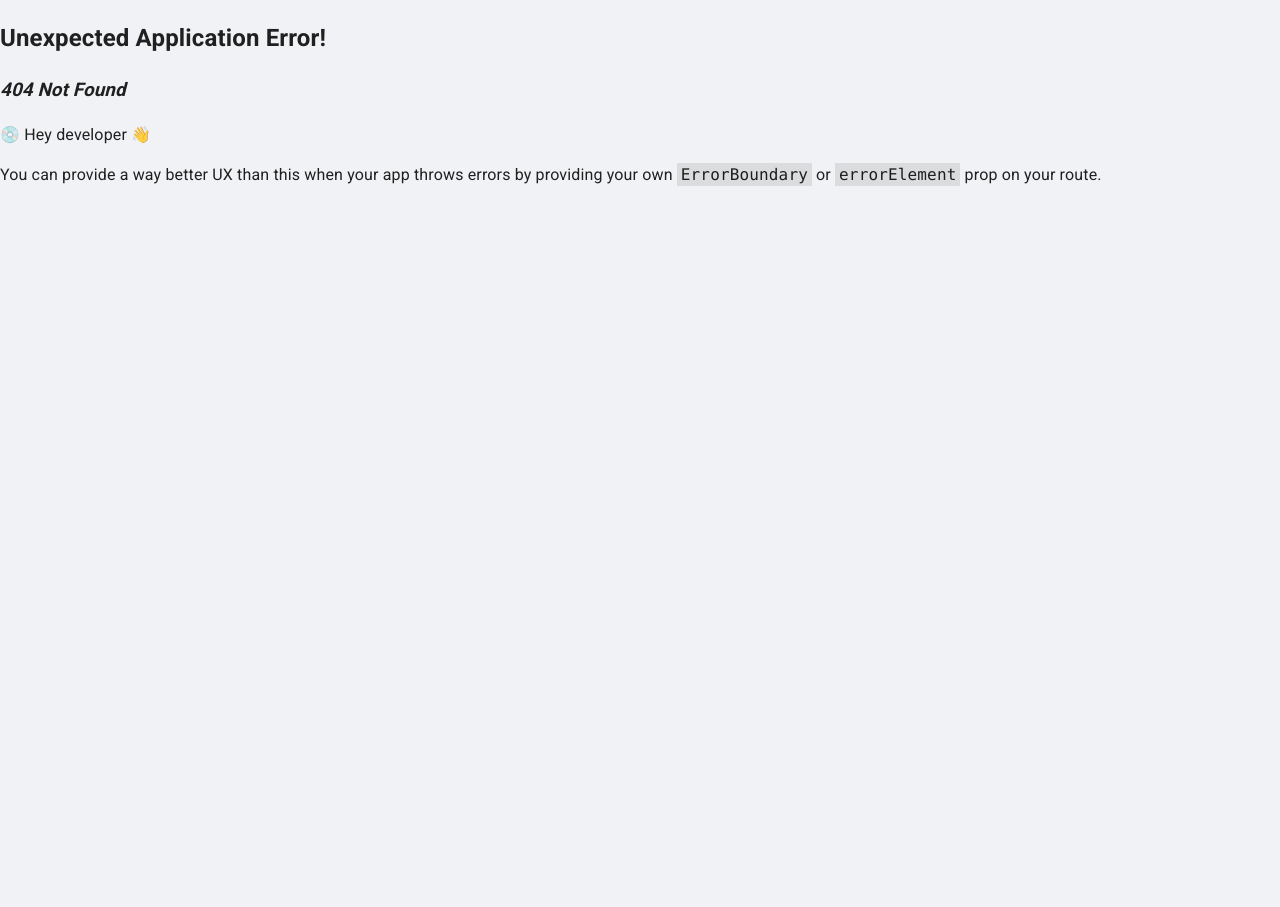
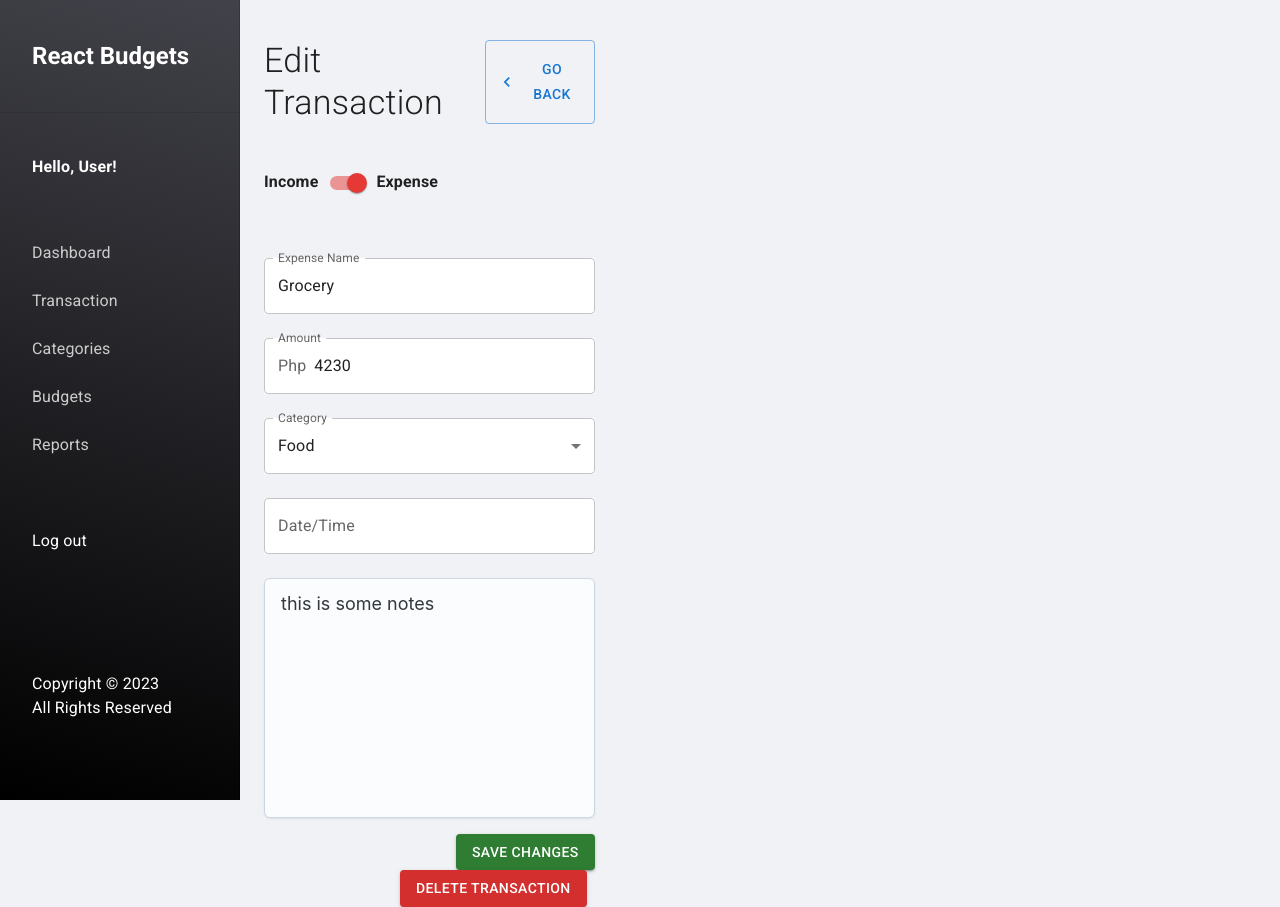
Before and after one commit to jaz016/react-budgets, a React (Create React App) app: page /transaction/edit/1 in a window 1280 px wide. Before the commit this address had no page. Before the commit the page ends 820 px from the top, so only its background shows below. Built offline with nearby package versions, Linux system fonts and the light colour scheme; data requests are answered from the project's data file.

Commit message:
build Edit Transaction Page - connected API and added autopopulate

```diff
--- a/data/db.json
+++ b/data/db.json
@@ -2,7 +2,7 @@
 	"transactions": [
 		{
 			"id": 1,
-			"type": "Expense",
+			"type": "expense",
 			"name": "Grocery",
 			"amount": 4230,
 			"category": "Food",
@@ -11,7 +11,7 @@
 		},
 		{
 			"id": 2,
-			"type": "Expense",
+			"type": "expense",
 			"name": "Restaurant",
 			"amount": 2500,
 			"category": "Food",
@@ -20,7 +20,7 @@
 		},
 		{
 			"id": 3,
-			"type": "Expense",
+			"type": "expense",
 			"name": "Gas",
 			"amount": 5000,
 			"category": "Transportation",
@@ -29,7 +29,7 @@
 		},
 		{
 			"id": 4,
-			"type": "Expense",
+			"type": "expense",
 			"name": "Movie Tickets",
 			"amount": 1500,
 			"category": "Entertainment",
@@ -38,7 +38,7 @@
 		},
 		{
 			"id": 5,
-			"type": "Expense",
+			"type": "expense",
 			"name": "Gym Membership",
 			"amount": 3000,
 			"category": "Fitness",
@@ -47,7 +47,7 @@
 		},
 		{
 			"id": 6,
-			"type": "Expense",
+			"type": "expense",
 			"name": "Clothing",
 			"amount": 2000,
 			"category": "Shopping",
@@ -56,7 +56,7 @@
 		},
 		{
 			"id": 7,
-			"type": "Expense",
+			"type": "expense",
 			"name": "Internet Bill",
 			"amount": 4000,
 			"category": "Utilities",
@@ -65,7 +65,7 @@
 		},
 		{
 			"id": 8,
-			"type": "Income",
+			"type": "income",
 			"name": "Work",
 			"amount": 15000,
 			"category": "Salary",
@@ -74,7 +74,7 @@
 		},
 		{
 			"id": 9,
-			"type": "Expense",
+			"type": "expense",
 			"name": "Taxi Fare",
 			"amount": 750,
 			"category": "Transportation",
@@ -83,7 +83,7 @@
 		},
 		{
 			"id": 10,
-			"type": "Expense",
+			"type": "expense",
 			"name": "Books",
 			"amount": 2000,
 			"category": "Education",
@@ -92,7 +92,7 @@
 		},
 		{
 			"id": 11,
-			"type": "Expense",
+			"type": "expense",
 			"name": "Coffee",
 			"amount": 350,
 			"category": "Food",
@@ -101,7 +101,7 @@
 		},
 		{
 			"id": 12,
-			"type": "Expense",
+			"type": "expense",
 			"name": "Concert Tickets",
 			"amount": 5000,
 			"category": "Entertainment",
@@ -110,7 +110,7 @@
 		},
 		{
 			"id": 13,
-			"type": "Expense",
+			"type": "expense",
 			"name": "Medical Expenses",
 			"amount": 10000,
 			"category": "Health",
@@ -119,7 +119,7 @@
 		},
 		{
 			"id": 14,
-			"type": "Expense",
+			"type": "expense",
 			"name": "Home Decor",
 			"amount": 3000,
 			"category": "Shopping",
@@ -128,7 +128,7 @@
 		},
 		{
 			"id": 15,
-			"type": "Expense",
+			"type": "expense",
 			"name": "Electricity Bill",
 			"amount": 6000,
 			"category": "Utilities",
@@ -137,7 +137,7 @@
 		},
 		{
 			"id": 16,
-			"type": "Expense",
+			"type": "expense",
 			"name": "Laptop",
 			"amount": 50000,
 			"category": "Electronics",
@@ -146,7 +146,7 @@
 		},
 		{
 			"id": 17,
-			"type": "Expense",
+			"type": "expense",
 			"name": "Subway Fare",
 			"amount": 200,
 			"category": "Transportation",
@@ -155,7 +155,7 @@
 		},
 		{
 			"id": 18,
-			"type": "Expense",
+			"type": "expense",
 			"name": "Language Course",
 			"amount": 4000,
 			"category": "Education",
@@ -164,7 +164,7 @@
 		},
 		{
 			"id": 19,
-			"type": "Expense",
+			"type": "expense",
 			"name": "Snacks",
 			"amount": 500,
 			"category": "Food",
@@ -173,7 +173,7 @@
 		},
 		{
 			"id": 20,
-			"type": "Expense",
+			"type": "expense",
 			"name": "Movie Rental",
 			"amount": 300,
 			"category": "Entertainment",
@@ -184,48 +184,53 @@
 	"categories": [
 		{
 			"id": 1,
-			"type": "Expense",
+			"type": "expense",
 			"name": "Food"
 		},
 		{
 			"id": 2,
-			"type": "Expense",
+			"type": "expense",
 			"name": "Transportation"
 		},
 		{
 			"id": 3,
-			"type": "Expense",
+			"type": "expense",
 			"name": "Entertainment"
 		},
 		{
 			"id": 4,
-			"type": "Expense",
+			"type": "expense",
 			"name": "Fitness"
 		},
 		{
 			"id": 5,
-			"type": "Expense",
+			"type": "expense",
 			"name": "Shopping"
 		},
 		{
 			"id": 6,
-			"type": "Expense",
+			"type": "expense",
 			"name": "Utilities"
 		},
 		{
 			"id": 7,
-			"type": "Expense",
+			"type": "expense",
 			"name": "Electronics"
 		},
 		{
 			"id": 8,
-			"type": "Expense",
+			"type": "expense",
 			"name": "Education"
 		},
 		{
 			"id": 9,
-			"type": "Expense",
+			"type": "expense",
 			"name": "Health"
+		},
+		{
+			"id": 10,
+			"type": "income",
+			"name": "Salary"
 		}
 	],
 	"budgets": {
--- a/src/components/TransactionForm/TransactionForm.js
+++ b/src/components/TransactionForm/TransactionForm.js
@@ -1,3 +1,5 @@
+import { useState, useEffect } from 'react';
+import { useParams } from 'react-router-dom';
 import TextField from '@mui/material/TextField';
 import InputAdornment from '@mui/material/InputAdornment';
 import InputLabel from '@mui/material/InputLabel';
@@ -9,11 +11,52 @@ import { AdapterDayjs } from '@mui/x-date-pickers/AdapterDayjs';
 import { LocalizationProvider } from '@mui/x-date-pickers/LocalizationProvider';
 import Button from '@mui/material/Button';
 import Textarea from '@mui/joy/Textarea';
-import { useState } from 'react';
 
-function TransactionForm() {
+function TransactionForm({isEdit}) {
 
+	const { id } = useParams();
+	let [categories, setCategories] = useState([]);
+	let [transactionName, setTransactionName] = useState('');
+	let [amount, setAmount] = useState('');
 	let [category, setCategory] = useState('');
+	let [datetime, setDatetime] = useState('');
+	let [notes, setNotes] = useState('');
+
+	useEffect(() => {
+		loadTransaction();
+	}, []);
+
+	useEffect(() => {
+		loadCategories();
+	}, []);
+
+	const loadTransaction = async () => {
+		const url = `http://localhost:8080/transactions/${id}`;
+
+		try {
+			const res = await fetch(url);
+			const data = await res.json();
+			setTransactionName(data.name);
+			setAmount(data.amount);
+			setCategory(data.category);
+			setDatetime(data.datetime);
+			setNotes(data.notes);
+		} catch(err) {
+			throw err;
+		}
+	}
+
+	const loadCategories = async () => {
+		const url = `http://localhost:8080/categories/`;
+
+		try {
+			const res = await fetch(url);
+			const data = await res.json();
+			setCategories(data);
+		} catch(err) {
+			throw err;
+		}
+	}
 
 	const handleChange = (e) => {
 		setCategory(e.target.value)
@@ -21,8 +64,8 @@ function TransactionForm() {
 
 	return (
 		<>
-			<TextField id="outlined-basic" label="Expense Name" variant="outlined" margin='normal' fullWidth sx={{background:'#fff'}} />
-			<TextField id="outlined-basic" label="Amount" variant="outlined" margin='normal' fullWidth sx={{background:'#fff'}}
+			<TextField id="outlined-basic" label="Expense Name" variant="outlined" margin='normal' fullWidth sx={{background:'#fff'}} value={transactionName} />
+			<TextField id="outlined-basic" label="Amount" variant="outlined" margin='normal' fullWidth sx={{background:'#fff'}} value={amount}
 				InputProps={{
 					startAdornment: <InputAdornment position="start">Php</InputAdornment>,
 				}}
@@ -34,18 +77,27 @@ function TransactionForm() {
 					label="Category"
 					onChange={handleChange}
 				>
-					<MenuItem value={'category-1'}>Category 1</MenuItem>
-					<MenuItem value={'category-2'}>Category 2</MenuItem>
-					<MenuItem value={'category-3'}>Category 3</MenuItem>
+					{categories.map(category => (
+						<MenuItem value={category.name}>{category.name}</MenuItem>
+					))}
 				</Select>
 			</FormControl>
-			<FormControl margin='normal' fullWidth sx={{background:'#fff'}}>
+			<FormControl margin='normal' fullWidth sx={{background:'#fff'}} value={datetime} >
 				<LocalizationProvider dateAdapter={AdapterDayjs}>
 					<DatePicker label="Date/Time" />
 				</LocalizationProvider>
 			</FormControl>
-			<Textarea size="lg" name="Size" variant='outlined' placeholder="Enter additional notes..." minRows={8} maxRows={8} sx={{my:2}}/>
-			<Button variant="contained" sx={{float:'right'}}>Create</Button>
+			<Textarea size="lg" name="Size" variant='outlined' placeholder="Enter additional notes..." minRows={8} maxRows={8} sx={{my:2}} value={notes} />
+
+			{ isEdit ? (
+				<>
+					<Button variant="contained" color="success" sx={{float:'right'}} >Save Changes</Button>
+					<Button variant="contained" color="error" sx={{float:'right', marginRight: '0.5rem'}} >Delete Transaction</Button>
+				</>
+
+ 			) : (
+				<Button variant="contained" sx={{float:'right'}}>Create</Button>
+			)}
 		</>
 	)
 }
--- a/src/components/TransactionListPreview/TransactionListPreview.js
+++ b/src/components/TransactionListPreview/TransactionListPreview.js
@@ -16,6 +16,7 @@ function TransactionListPreview() {
 	let [isFetching, setIsFetching] = useState(true);
 
 	const transactionBaseUrl = `/transaction/view`;
+	const editTransactionBaseUrl = `/transaction/edit`;
 
 	useEffect(() => {
 
@@ -46,11 +47,11 @@ function TransactionListPreview() {
 						transactions.map((item, idx) => (
 							<>
 							<ListItem key={item.id} sx={{pl: 0}} secondaryAction={
-								<IconButton component={Link} to={`${transactionBaseUrl}/${item.id}`} edge="end" aria-label="edit">
+								<IconButton component={Link} to={`${editTransactionBaseUrl}/${item.id}`} edge="end" aria-label="edit">
 									<DriveFileRenameOutlineIcon />
 								</IconButton>
 							}>
-								<ListItemText primary={item.type} secondary={formatMoney(item.amount)} sx={{color: item.type.toLowerCase()==='income' ? green[600] : (item.type.toLowerCase()==='expense' ? red[600] : 'initial') }}></ListItemText>
+								<ListItemText primary={item.type.toUpperCase()} secondary={formatMoney(item.amount)} sx={{color: item.type==='income' ? green[600] : (item.type==='expense' ? red[600] : 'initial') }}></ListItemText>
 								<ListItemText primary={item.category + ': ' + item.name}></ListItemText>
 							</ListItem>
 							<Divider />
--- /dev/null
+++ b/src/layout/EditTransaction/EditTransaction.js
@@ -0,0 +1,27 @@
+import PageTitle from "../../components/PageTitle/PageTitle";
+import TransactionFilter from "../../components/TransactionFilter/TransactionFilter";
+import TransactionForm from "../../components/TransactionForm/TransactionForm";
+import Grid from '@mui/material/Grid';
+
+function EditTransaction() {
+	const pageTitle = 'Edit Transaction';
+
+	return (
+		<Grid container>
+			<Grid item lg={8}>
+				<Grid item lg={6} sx={{mb:5}}>
+					<PageTitle title={pageTitle} />
+				</Grid>
+				<Grid item lg={6} sx={{mb:5}}>
+					<TransactionFilter />
+				</Grid>
+				<Grid item lg={6} sx={{mb:5}}>
+					<TransactionForm isEdit={true} />
+				</Grid>
+			</Grid>
+
+		</Grid>
+	)
+}
+
+export default EditTransaction
--- a/src/router.js
+++ b/src/router.js
@@ -3,6 +3,7 @@ import Dashboard from "./layout/Content/Dashboard/Dashboard";
 import CreateTransaction from './layout/CreateTransaction/CreateTransaction';
 import Main from './Main.js';
 import ViewTransactions from "./layout/ViewTransactions/ViewTransactions";
+import EditTransaction from "./layout/EditTransaction/EditTransaction";
 import Categories from "./layout/Categories/Categories";
 import Budgets from "./layout/Budgets/Budgets";
 
@@ -24,6 +25,10 @@ const router = createBrowserRouter([
 				element: <ViewTransactions />
 			},
 			{
+				path: "transaction/edit/:id",
+				element: <EditTransaction />
+			},
+			{
 				path: "categories",
 				element: <Categories />
 			},
```
